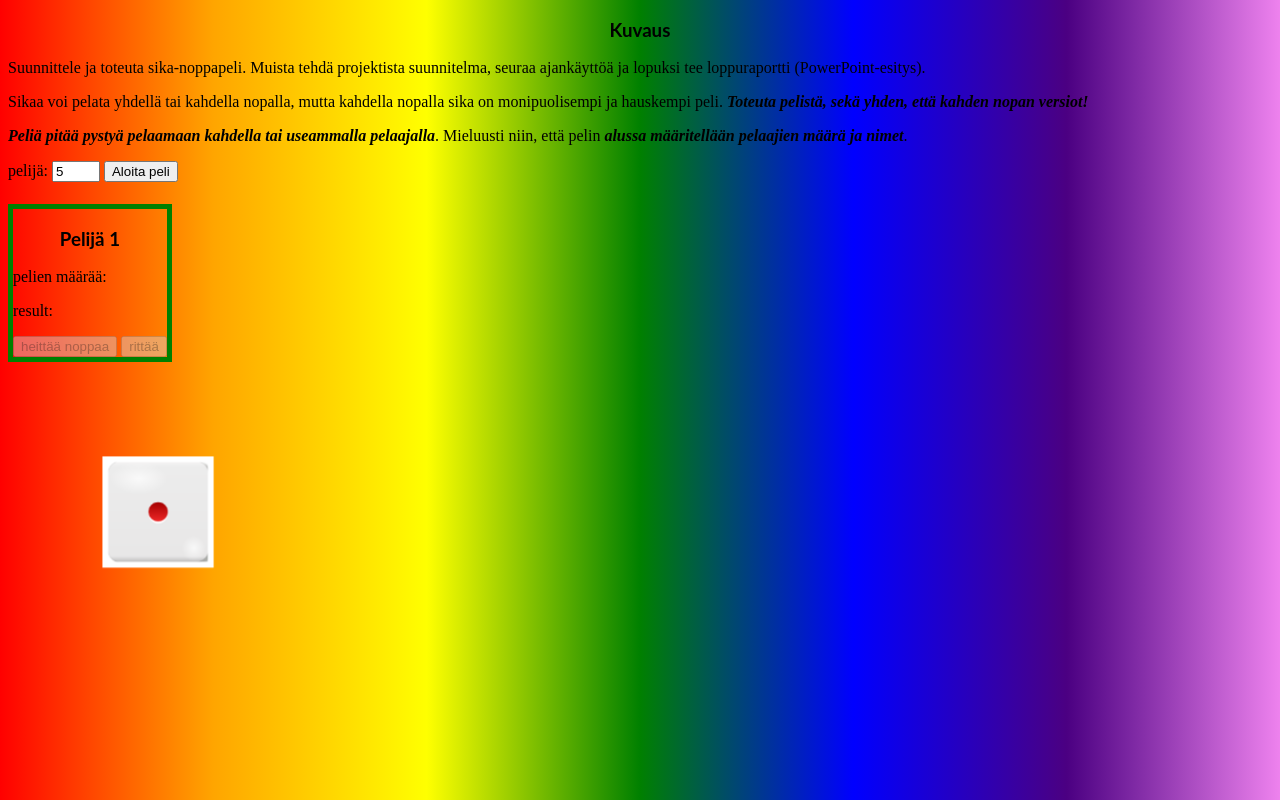
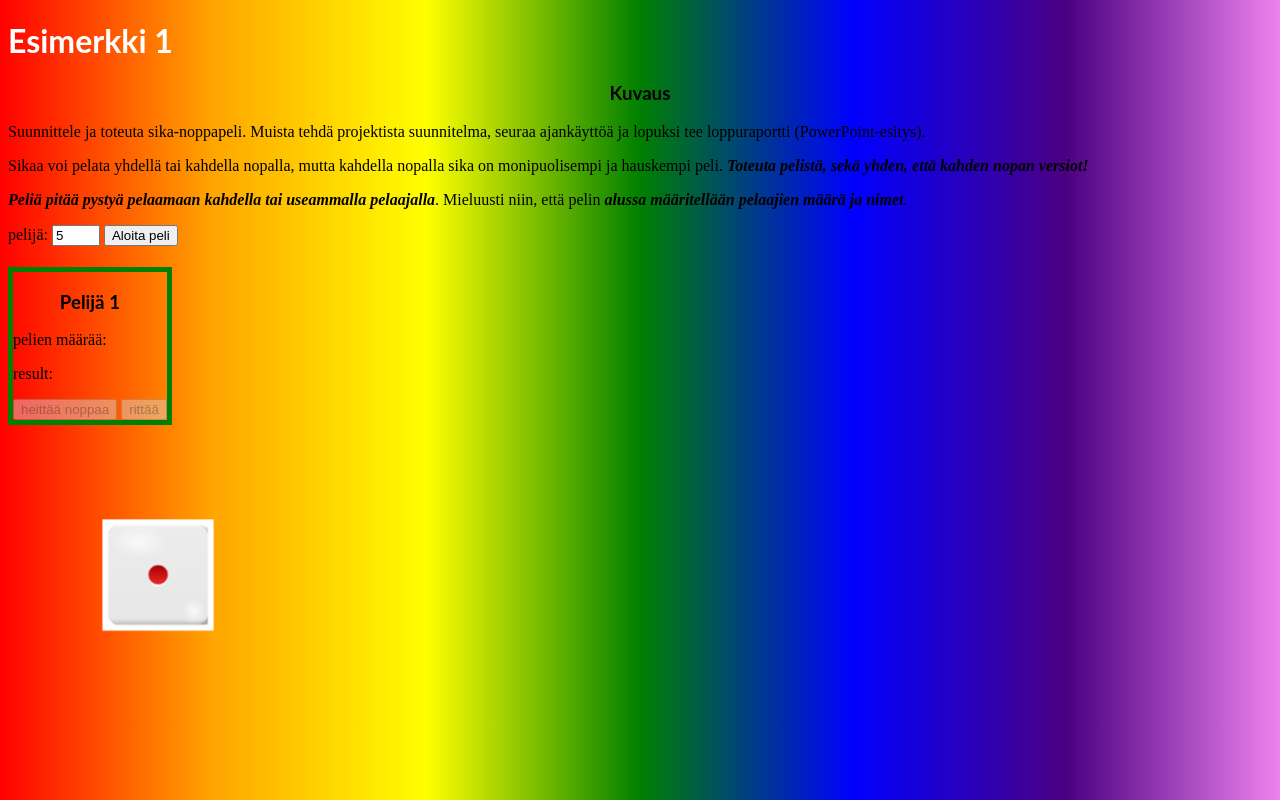
Before and after one commit to mikdum/412, a plain HTML site: page index.html in a window 1280 px wide. Drawn offline with Linux system fonts and the light colour scheme.

Commit message:
First version was done Esimerkki 1

```diff
--- a/index.html
+++ b/index.html
@@ -10,6 +10,7 @@
 </head>
 
 <body>
+  <h1>Esimerkki 1</h1>
   <h3>Kuvaus</h3>
   <div><p>Suunnittele ja toteuta sika-noppapeli. Muista tehdä projektista suunnitelma, seuraa ajankäyttöä ja lopuksi tee loppuraportti (PowerPoint-esitys).</p>
     <p>Sikaa voi pelata yhdellä tai kahdella nopalla, mutta kahdella nopalla sika on monipuolisempi ja hauskempi peli. <strong><em>Toteuta pelistä, sekä yhden, että kahden nopan versiot!</em></strong></p>
```
